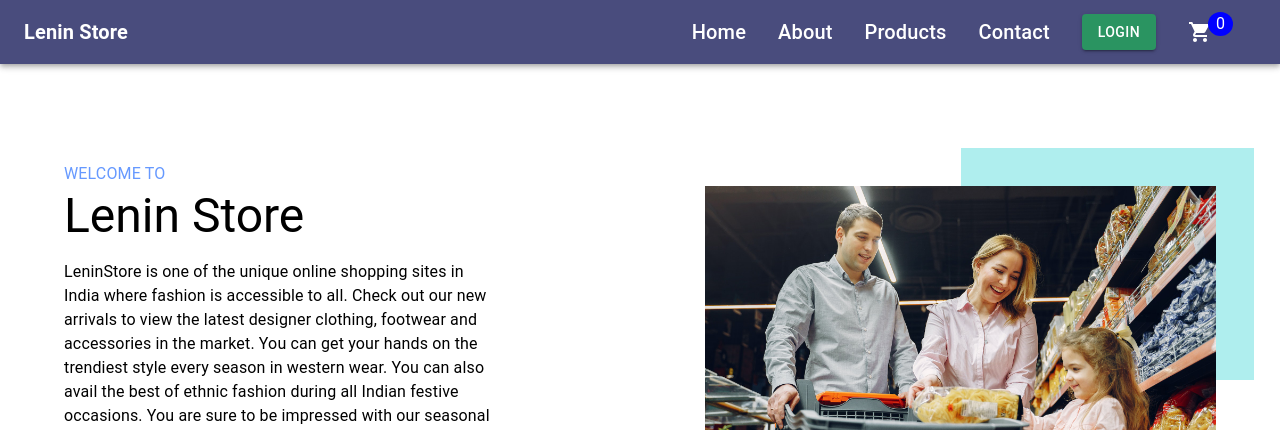
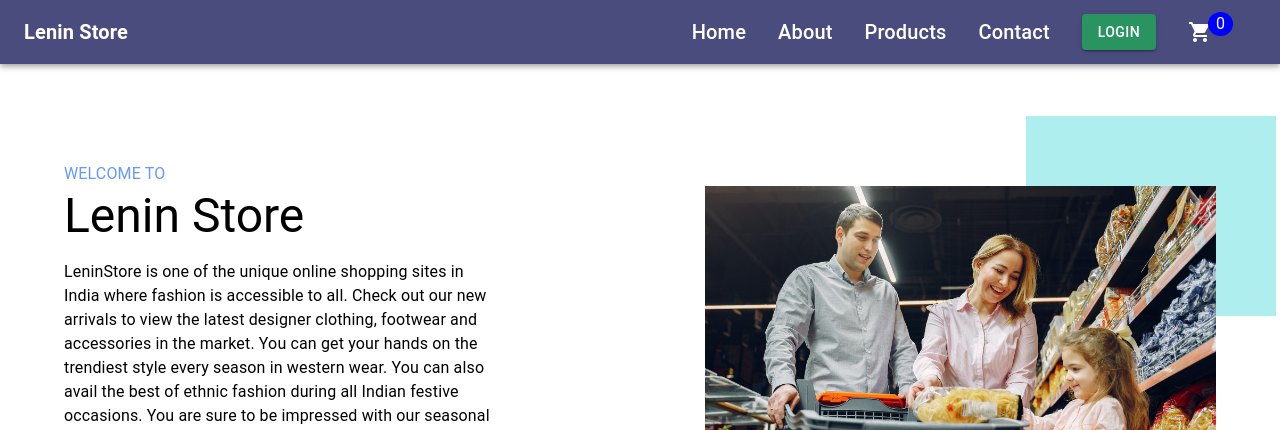
Before and after one commit to lenin12345-dev/Lenin-ECommerce, a Next.js app: page / in a window 1280 px wide. Shown: the top 430 px of the page. Built offline with nearby package versions, Linux system fonts and the light colour scheme; no server answers.

Commit message:
trust section fix

```diff
--- a/src/app/component/featureproduct.js
+++ b/src/app/component/featureproduct.js
@@ -29,7 +29,7 @@ export default function FeatureProduct() {
      {
     featureProducts && featureProducts.length && featureProducts.map((each)=>{
         return(
-            <Product id = {each.id} {...each} />
+            <Product key = {each.id} {...each} />
         )
      })
      }
--- a/src/app/component/herosection.js
+++ b/src/app/component/herosection.js
@@ -11,7 +11,7 @@ import Container from '@mui/material/Container';
 const useStyles = makeStyles((theme) => ({
   heroImage: {
     position:'relative',
-    zIndex:5,
+    zIndex:999,
     // '&::after': {
     //   content: "''",
     //   position: 'absolute',
@@ -62,12 +62,12 @@ export default function HeroSection() {
                 style={{ width:'80%'}}
               />
               <Box sx={{    position: 'absolute',
-      top: '-38px',
-      left: '60%',
-      width: '46%',
-      height: '68%',
+      top: -70,
+      right: -60,
+      width: 250,
+      height: 200,
       backgroundColor: 'paleturquoise',
-      zIndex:-1 }}>
+      zIndex:-100}}>
 
               </Box>
               </Box>
--- a/src/app/component/trusted.js
+++ b/src/app/component/trusted.js
@@ -4,7 +4,22 @@ import Box from "@mui/material/Box";
 import { makeStyles } from "@mui/styles";
 
 const useStyles = makeStyles((theme) => ({
+  heroImage: {
+    position:'relative',
+    zIndex:5,
+    '&::after': {
+      content: "''",
+      position: 'absolute',
+      top: '-38px',
+      left: '60%',
+      width: '46%',
+      height: '68%',
+      backgroundColor: 'paleturquoise',
+      zIndex:-1
+      // other styles for the pseudo-element
+    },
 
+  },
   gridItem:{
     display: 'flex',
     alignItems:'space-around',
```
